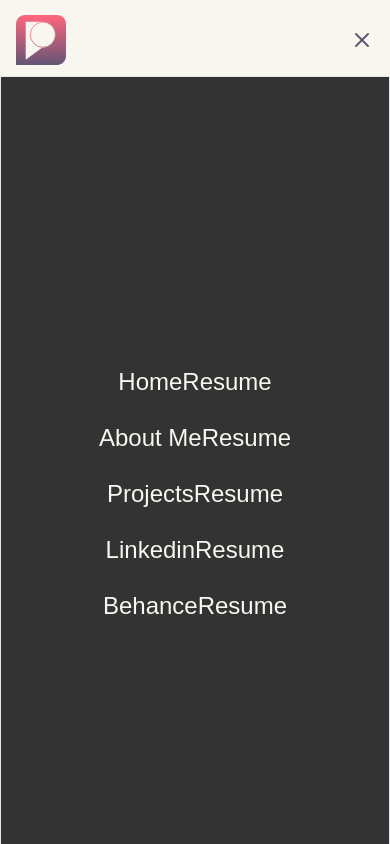
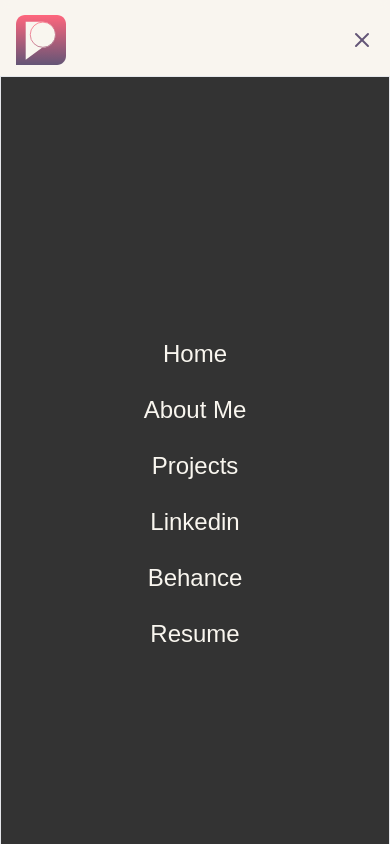
Before and after one commit to Ghastly2001/prajjwal-portfolio, a Next.js app: page / in a window 390 px wide. Both pictures are taken after a click on the icon 362 px from the left and 40 px from the top of the page. Shown: the top 844 px of the page. Built offline with nearby package versions, Linux system fonts and the light colour scheme; a web font is replaced by a local one.

Commit message:
fix: resume

```diff
--- a/src/components/MobileMenu.tsx
+++ b/src/components/MobileMenu.tsx
@@ -43,12 +43,6 @@ const MobileMenu = ({ className, links }: IMobileMenu) => {
       >
         <span>{item.name}</span>
       </Link>
-      <span
-        className={`inline-block font-medium transition-all duration-300 text-2xl md:text-sm xl:text-base hover:text-gray-300 text-[#F9F6EF] font-gilroy`}
-        onClick={handleDownloadResume}
-      >
-        Resume
-      </span>
     </motion.div>
   ));
   return (
@@ -84,6 +78,22 @@ const MobileMenu = ({ className, links }: IMobileMenu) => {
           {/* Menu links */}
           <div className="flex-1 h-full border w-full flex flex-col justify-center items-center p-8 gap-6">
             {data}
+            <motion.span
+              initial={{ y: 100, opacity: 0 }}
+              animate={opened ? "opened" : "closed"}
+              variants={{
+                opened: { y: 0, opacity: 1 },
+                closed: { y: 100, opacity: 0 },
+              }}
+              transition={{
+                duration: 0.5,
+                ease: "circOut",
+              }}
+              className={`inline-block font-medium transition-all duration-300 text-2xl md:text-sm xl:text-base hover:text-gray-300 text-[#F9F6EF] font-gilroy`}
+              onClick={handleDownloadResume}
+            >
+              Resume
+            </motion.span>
           </div>
         </motion.div>
       </motion.div>
```
